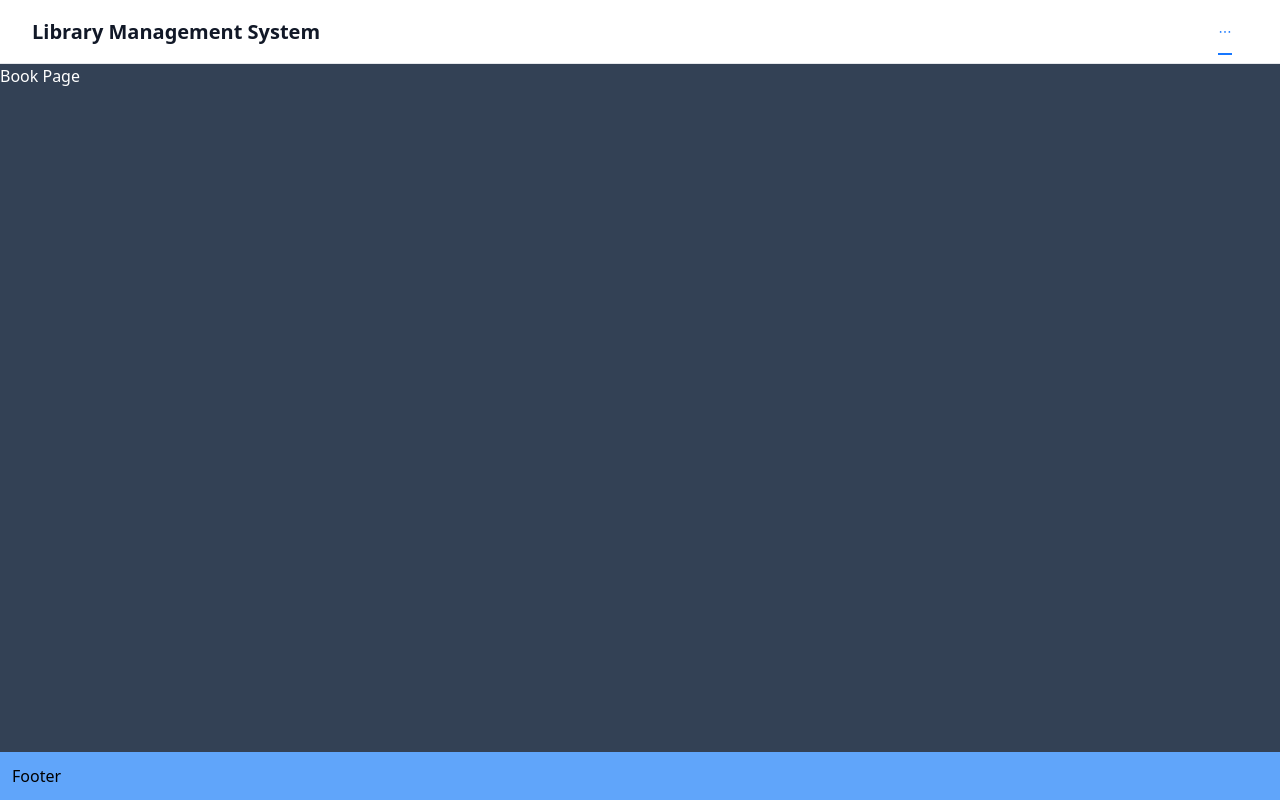
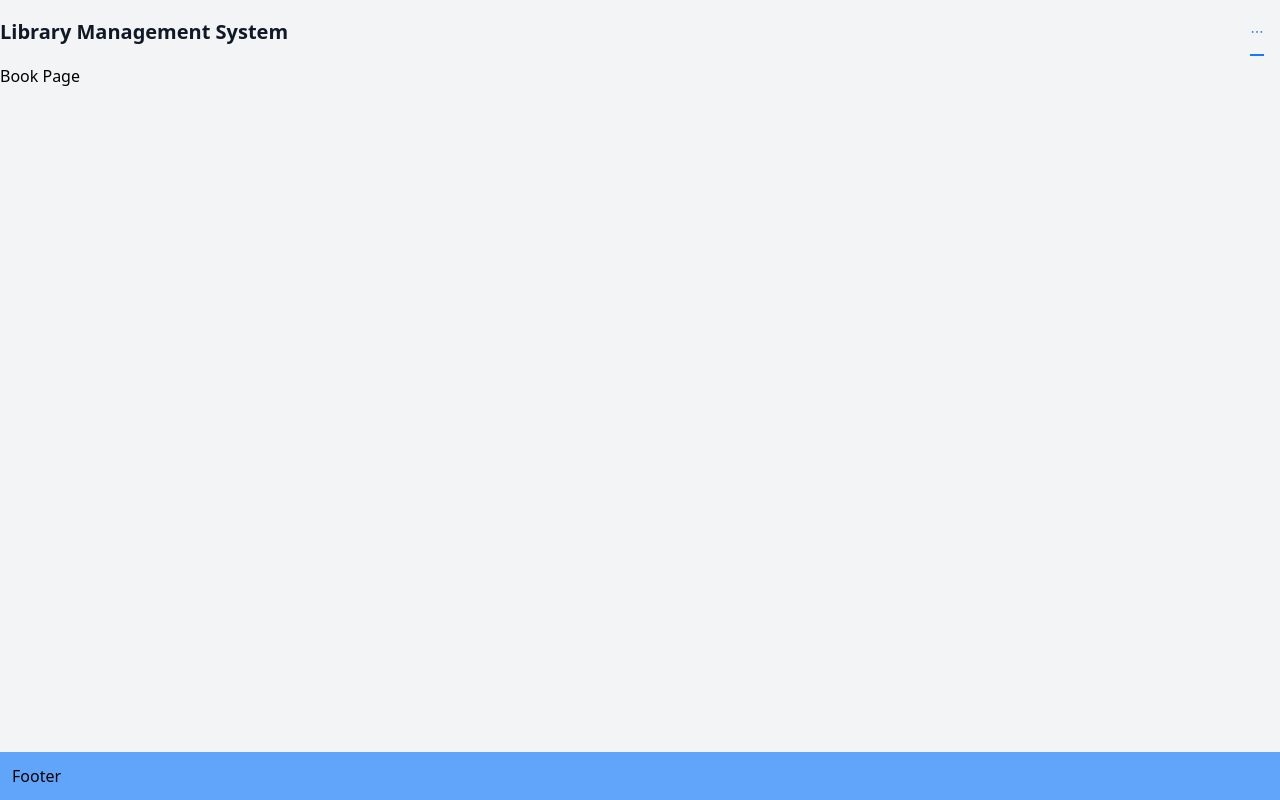
Before and after one commit to saiffardin/L2-Assignment-04-Redux, a React (Vite) app: page / in a window 1280 px wide. Built offline with nearby package versions, Linux system fonts and the light colour scheme.

Commit message:
navbar fix

```diff
--- a/src/components/Navbar.tsx
+++ /dev/null
@@ -1,42 +0,0 @@
-import { PATHS } from "@/constants/paths";
-import { BookOutlined, UnorderedListOutlined } from "@ant-design/icons";
-import { Menu } from "antd";
-import { Link, useLocation } from "react-router";
-
-const Navbar = () => {
-  const location = useLocation();
-
-  console.log("path:", location.pathname);
-
-  const menuItems = [
-    {
-      key: PATHS.HOME,
-      icon: <BookOutlined />,
-      label: <Link to={PATHS.HOME}>All Books</Link>,
-    },
-    {
-      key: `/${PATHS.BORROWED_BOOK_SUMMARY}`,
-      icon: <UnorderedListOutlined />,
-      label: <Link to={PATHS.BORROWED_BOOK_SUMMARY}>Borrow Summary</Link>,
-    },
-  ];
-
-  return (
-    <nav className="container flex justify-between mx-auto items-center px-4 sm:px-6 lg:px-8 h-16 bg-white shadow-sm border-b ">
-      <div className="flex items-center">
-        <Link to="/" className="text-xl font-bold text-gray-900">
-          Library Management System
-        </Link>
-      </div>
-
-      <Menu
-        mode="horizontal"
-        selectedKeys={[location.pathname]}
-        items={menuItems}
-        className="border-none bg-transparent"
-      />
-    </nav>
-  );
-};
-
-export default Navbar;
--- /dev/null
+++ b/src/components/Navbar/Drawer.tsx
@@ -0,0 +1,39 @@
+import { useState } from "react";
+import { Drawer as DrawerAntD } from "antd";
+import { MenuOutlined } from "@ant-design/icons";
+import Menu from "./Menu";
+
+const Drawer = () => {
+  const [open, setOpen] = useState(false);
+
+  const showDrawer = () => {
+    setOpen(true);
+  };
+
+  const onClose = () => {
+    setOpen(false);
+  };
+
+  return (
+    <>
+      <MenuOutlined
+        style={{
+          fontSize: 32,
+        }}
+        onClick={showDrawer}
+        className="hover:bg-gray-200 p-2 rounded-md"
+      />
+
+      <DrawerAntD
+        title="Library Management System"
+        placement={"right"}
+        onClose={onClose}
+        open={open}
+      >
+        <Menu mode="vertical" />
+      </DrawerAntD>
+    </>
+  );
+};
+
+export default Drawer;
--- /dev/null
+++ b/src/components/Navbar/Menu.tsx
@@ -0,0 +1,36 @@
+import { Menu as MenuAntD } from "antd";
+import { BookOutlined, UnorderedListOutlined } from "@ant-design/icons";
+import { PATHS } from "@/constants/paths";
+import { Link, useLocation } from "react-router";
+
+interface Props {
+  mode?: "horizontal" | "inline" | "vertical";
+}
+
+const Menu = ({ mode = "horizontal" }: Props) => {
+  const location = useLocation();
+
+  const menuItems = [
+    {
+      key: PATHS.HOME,
+      icon: <BookOutlined />,
+      label: <Link to={PATHS.HOME}>All Books</Link>,
+    },
+    {
+      key: `/${PATHS.BORROWED_BOOK_SUMMARY}`,
+      icon: <UnorderedListOutlined />,
+      label: <Link to={PATHS.BORROWED_BOOK_SUMMARY}>Borrow Summary</Link>,
+    },
+  ];
+
+  return (
+    <MenuAntD
+      mode={mode}
+      selectedKeys={[location.pathname]}
+      items={menuItems}
+      className="border-none bg-transparent"
+    />
+  );
+};
+
+export default Menu;
--- /dev/null
+++ b/src/components/Navbar/index.tsx
@@ -0,0 +1,23 @@
+import Drawer from "./Drawer";
+import Menu from "./Menu";
+
+const Navbar = () => {
+  return (
+    // px-4 sm:px-6 lg:px-8 shadow-sm border-b
+    <nav className="flex justify-between items-center h-16 ">
+      <div className="md:hidden">
+        <Drawer />
+      </div>
+
+      <div className="hidden md:flex items-center text-xl font-bold text-gray-900 cursor-default">
+        Library Management System
+      </div>
+
+      <div className="invisible md:visible">
+        <Menu />
+      </div>
+    </nav>
+  );
+};
+
+export default Navbar;
--- a/src/pages/Layout.tsx
+++ b/src/pages/Layout.tsx
@@ -4,12 +4,16 @@ import { Outlet } from "react-router";
 
 const Layout = () => {
   return (
-    <div className="min-h-screen flex flex-col bg-gray-50">
-      <Navbar />
-      <main className="flex-1 bg-slate-700 text-white">
-        <Outlet />
-      </main>
-      <Footer />
+    <div className="bg-gray-100">
+      <div className="container min-h-screen flex flex-col mx-auto">
+        <Navbar />
+
+        <main className="flex-1 ">
+          <Outlet />
+        </main>
+
+        <Footer />
+      </div>
     </div>
   );
 };
```
